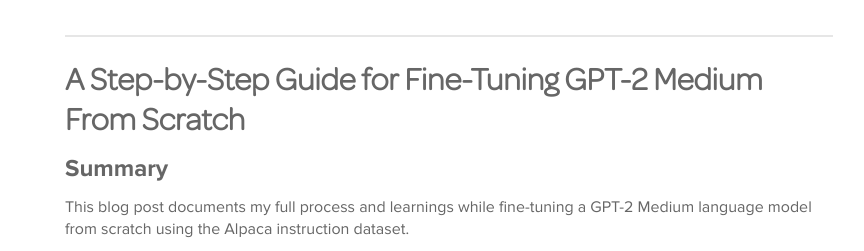
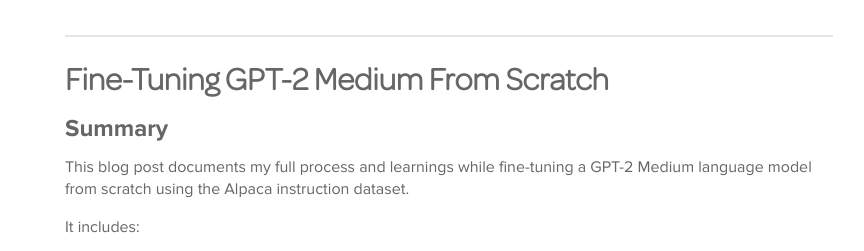
Before and after one commit to rparang/rparang.github.io, a plain HTML site: page fine-tuning-gpt-2-medium-from-scratch.html in a window 1280 px wide. Shown: the top 251 px of the page, 162-1026 px from the left. Drawn offline with Linux system fonts and the light colour scheme.

Commit message:
Update documentation

```diff
--- a/step-by=step guide-for-fine-tuning-gpt-2-medium-from-scratch.html
+++ b/fine-tuning-gpt-2-medium-from-scratch.html
@@ -2,7 +2,7 @@
 <html lang="en">
 <head>
   <meta charset="UTF-8">
-  <title>Reza Parang - A Step-by-Step Guide for Fine-Tuning GPT-2 Medium From Scratch</title>
+  <title>Reza Parang - Fine-Tuning GPT-2 Medium From Scratch</title>
   <link rel="stylesheet" href="./theme/css/application.css">
   <link rel="stylesheet" href="./theme/css/pure.css">
   <link rel="stylesheet" href="./theme/css/grids.css">
@@ -35,7 +35,7 @@
     <div class="content pure-u-1 pure-u-md-4-5">
 <article class="entry" data-tag="">
   <header>
-    <h1>A Step-by-Step Guide for Fine-Tuning GPT-2 Medium From Scratch</h1>
+    <h1>Fine-Tuning GPT-2 Medium From Scratch</h1>
   </header>
   <section>
     <h2>Summary</h2>
```
Also changed, not shown: index.html (+1 -1 lines).
